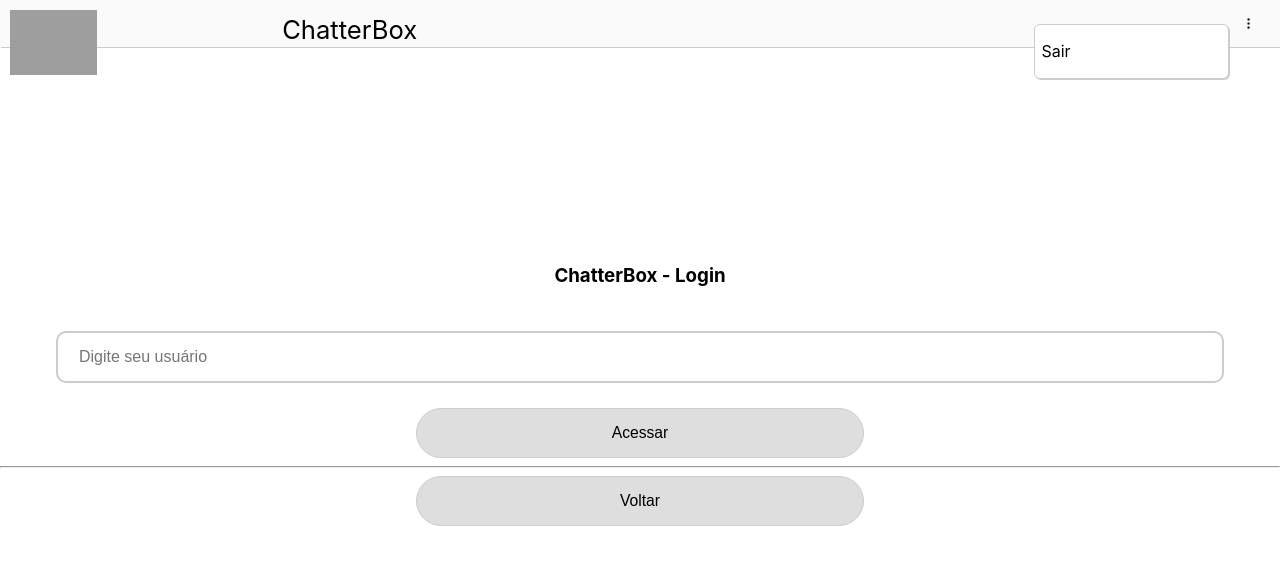
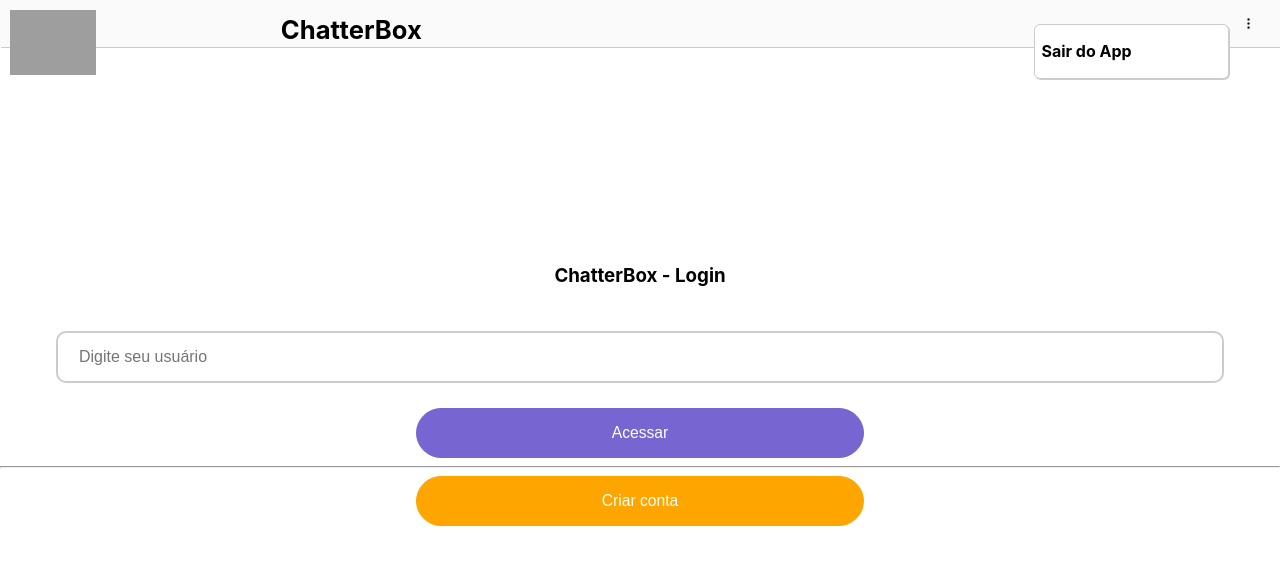
Before and after one commit to t3rcio/chatterbox, a React (Create React App) app in the folder frontend/chatterbox/: page / in a window 1280 px wide. Both pictures are taken after a click on the element 853 px from the left and 23 px from the top of the page. Shown: the top 564 px of the page. Built offline with nearby package versions, Linux system fonts and the light colour scheme; grey boxes are pictures that could not be loaded.

Commit message:
Aplica melhorias de interface

```diff
--- a/frontend/chatterbox/src/App.css
+++ b/frontend/chatterbox/src/App.css
@@ -40,6 +40,7 @@ img {
   line-height: 40px;;
   font-size: 1.3em;
   text-align: left;
+  font-weight: bold;
 }
 
 #app-options {
@@ -121,6 +122,23 @@ input {
   background: #dedede;
   border: solid 1px #ccc;
   font-size: 0.98em;
+}
+
+.secondary {
+  background-color:#dedede;
+  border-color: #dedede;
+}
+
+.success {
+  background-color: #7765d1;
+  color:#fff;
+  border-color:#7765d1;
+}
+
+.warning {
+  background-color: #FFA500;
+  color:#fff;
+  border-color:#FFA500;
 }
 
 .d-none {
@@ -249,6 +267,7 @@ input {
     line-height: 40px;;
     font-size: 1.6em;
     text-align: left;
+    font-weight: bold;
   }
 
   #app-options {
--- a/frontend/chatterbox/src/App.js
+++ b/frontend/chatterbox/src/App.js
@@ -56,6 +56,7 @@ const App = (props) => {
     let form = document.getElementById('form-cadastro');
     let username = form.elements[1].value;
     let email = form.elements[0].value;
+    if (Boolean(username) && Boolean(email)){
       let data = new FormData()
       data.append('username', username);
       data.append('email', email);
@@ -64,6 +65,10 @@ const App = (props) => {
         localStorage.setItem("user", JSON.stringify(user));
       }).catch((data) => console.log(data));
       setScreen("NEWCHAT");
+    }
+    else{
+      window.alert("Por favor, informe username e email");
+    }
   }
 
   const iniciarNovoChat = (event) => {
@@ -208,20 +213,20 @@ const App = (props) => {
                       </h3>
                       <input type="text" placeholder="Digite seu email" required name="username" defaultValue={''}/>
                       <input type="text" placeholder="Digite um usuário" required name="email" defaultValue={''}/>
-                      <button type='button' onClick={createUser} className='form-button'>Criar conta</button>
+                      <button type='button' onClick={createUser} className='form-button success'>Criar conta</button>
                       <hr/>
                       <h3>Já tem uma conta? Faça seu login</h3>
-                      <button className='form-button' onClick={_login}>Login</button>
+                      <button className='form-button warning' onClick={_login}>Login</button>
                   </form>
       break;
     case "LOGIN":
       component = <form id="form-login">
                       <h3>ChatterBox - Login</h3>
-                      <input type="text" name="username" placeholder="Digite seu usuário" defaultValue={''}/>
-                      <button type='button' onClick={getUser} className='form-button'>Acessar</button>
+                      <input type="text" name="username" placeholder="Digite seu usuário" required defaultValue={''}/>
+                      <button type='button' onClick={getUser} className='form-button success'>Acessar</button>
                       <hr/>
-                      <button type='button' className='form-button'onClick={event => {setScreen("CADASTRO")}}>
-                        Voltar
+                      <button type='button' className='form-button warning'onClick={event => {setScreen("CADASTRO")}}>
+                        Criar conta
                       </button>
                   </form>
       break;
@@ -286,10 +291,10 @@ const App = (props) => {
         component = <form id="form-chat" onSubmit={accessChat} >
             <h3>Foi convidado para um chat?</h3>
             <input type="text" name="chat_id" placeholder="Cole o codigo da conversa aqui" defaultChecked={''} />
-            <button type="submit" className='form-button'>Conversar</button>
+            <button type="submit" className='form-button success'>Conversar</button>
             <hr/>
             <h3>Crie seu chat</h3>
-            <button className="form-button" onClick={iniciarNovoChat}>
+            <button className="form-button warning" onClick={iniciarNovoChat}>
               Iniciar chat
             </button>
           </form>
@@ -305,12 +310,12 @@ const App = (props) => {
         <h2>
           Comece a conversar no Chatterbox
         </h2>
-        <button onClick={iniciarNovoChat} className='form-button'>Novo chat</button>
+        <button onClick={iniciarNovoChat} className='form-button success'>Novo chat</button>
         <hr/>
         <form id="form-chat" onSubmit={accessChat} >
             <h3>Ou cole um código de conversa recebido</h3>
             <input type="text" name="chat_id" placeholder="Cole o codigo da conversa aqui" defaultChecked={''} />
-            <button type="submit" className="form-button">Acessar chat</button>
+            <button type="submit" className="form-button warning">Acessar chat</button>
         </form>
       </div>
       </>
--- a/frontend/chatterbox/src/components/ChatListItem/ChatListItem.css
+++ b/frontend/chatterbox/src/components/ChatListItem/ChatListItem.css
@@ -68,6 +68,11 @@ span.chatitems-menumodal-item {
     cursor: pointer;
 }
 
+.menumodal {
+    float:right;
+    z-index:1000;
+}
+
 @media screen and (min-width: 768px){
     .chatitems {
         height: 30px;
--- a/frontend/chatterbox/src/components/Container/Container.js
+++ b/frontend/chatterbox/src/components/Container/Container.js
@@ -70,7 +70,7 @@ const Container = () => {
                 </span>
                 <div id="app-options" onClick={openMenuOptionsModal}>
                 <div className='menumodal' id="app-options-menumodal">
-                    <span onClick={logoff}>Sair</span>
+                    <span onClick={logoff}>Sair do App</span>
                 </div>
                 </div>
             </header>
```
Lines whose indentation alone changed are shown as unchanged.
